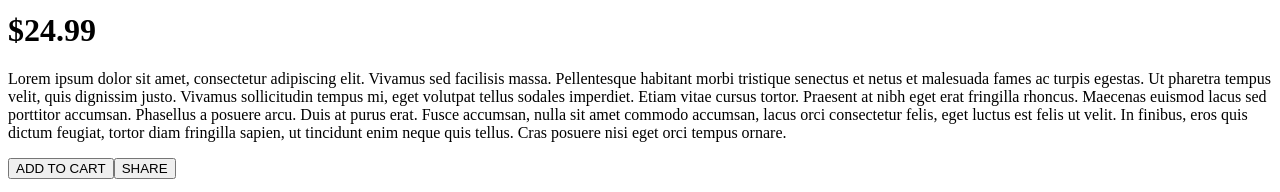
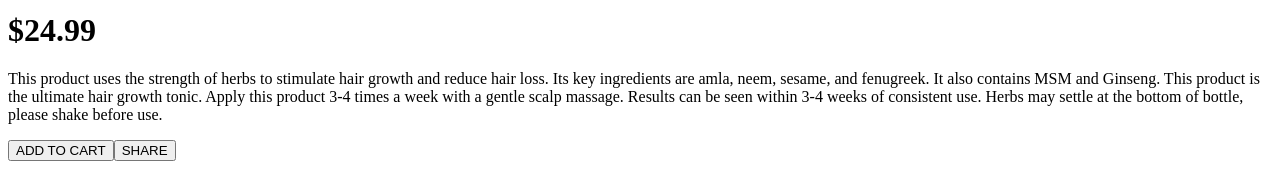
Before and after one commit to cartooncartoon/pink, a Next.js app: page / in a window 1280 px wide. Shown: the part 1097-1289 px from the top of the page. Built offline with nearby package versions, Linux system fonts and the light colour scheme.

Commit message:
more changes

```diff
--- a/pages/index.js
+++ b/pages/index.js
@@ -49,7 +49,14 @@ export default function Home() {
         $24.99
         </h1>
         <p
-        className="xl:text-xl lg:text-lg text-md font-muli mt-6">Lorem ipsum dolor sit amet, consectetur adipiscing elit. Vivamus sed facilisis massa. Pellentesque habitant morbi tristique senectus et netus et malesuada fames ac turpis egestas. Ut pharetra tempus velit, quis dignissim justo. Vivamus sollicitudin tempus mi, eget volutpat tellus sodales imperdiet. Etiam vitae cursus tortor. Praesent at nibh eget erat fringilla rhoncus. Maecenas euismod lacus sed porttitor accumsan. Phasellus a posuere arcu. Duis at purus erat. Fusce accumsan, nulla sit amet commodo accumsan, lacus orci consectetur felis, eget luctus est felis ut velit. In finibus, eros quis dictum feugiat, tortor diam fringilla sapien, ut tincidunt enim neque quis tellus. Cras posuere nisi eget orci tempus ornare.</p>
+        className="xl:text-xl lg:text-lg text-md font-muli mt-6">
+          This product uses the strength of herbs to stimulate hair growth and reduce hair
+loss. Its key ingredients are amla, neem, sesame, and fenugreek. It also contains
+MSM and Ginseng. This product is the ultimate hair growth tonic.
+Apply this product 3-4 times a week with a gentle scalp massage. Results can be
+seen within 3-4 weeks of consistent use. Herbs may settle at the bottom of bottle,
+please shake before use.
+        </p>
         <div className="justify-end w-full flex mb-12">
         <button
         className="mt-8 font-muli
```
